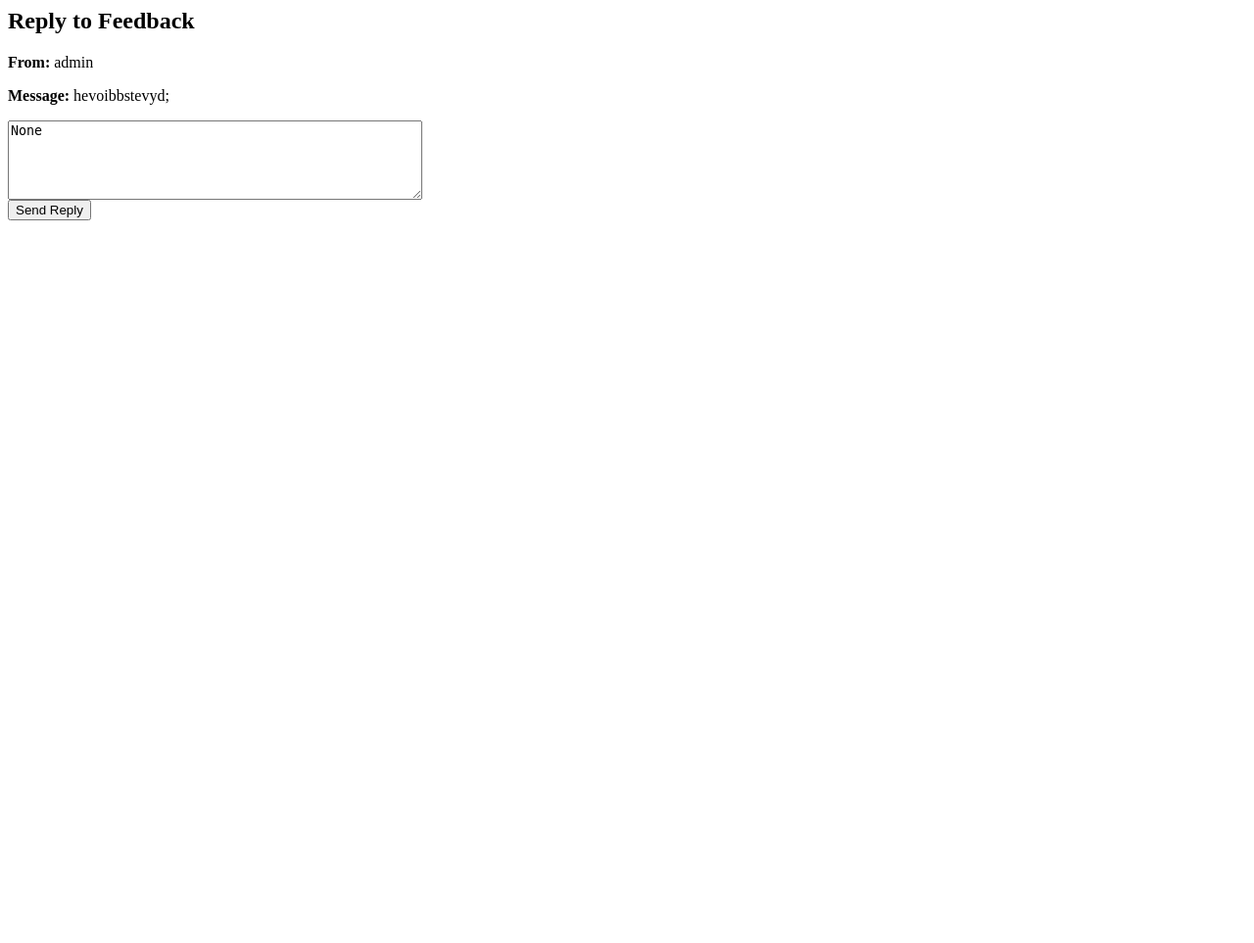
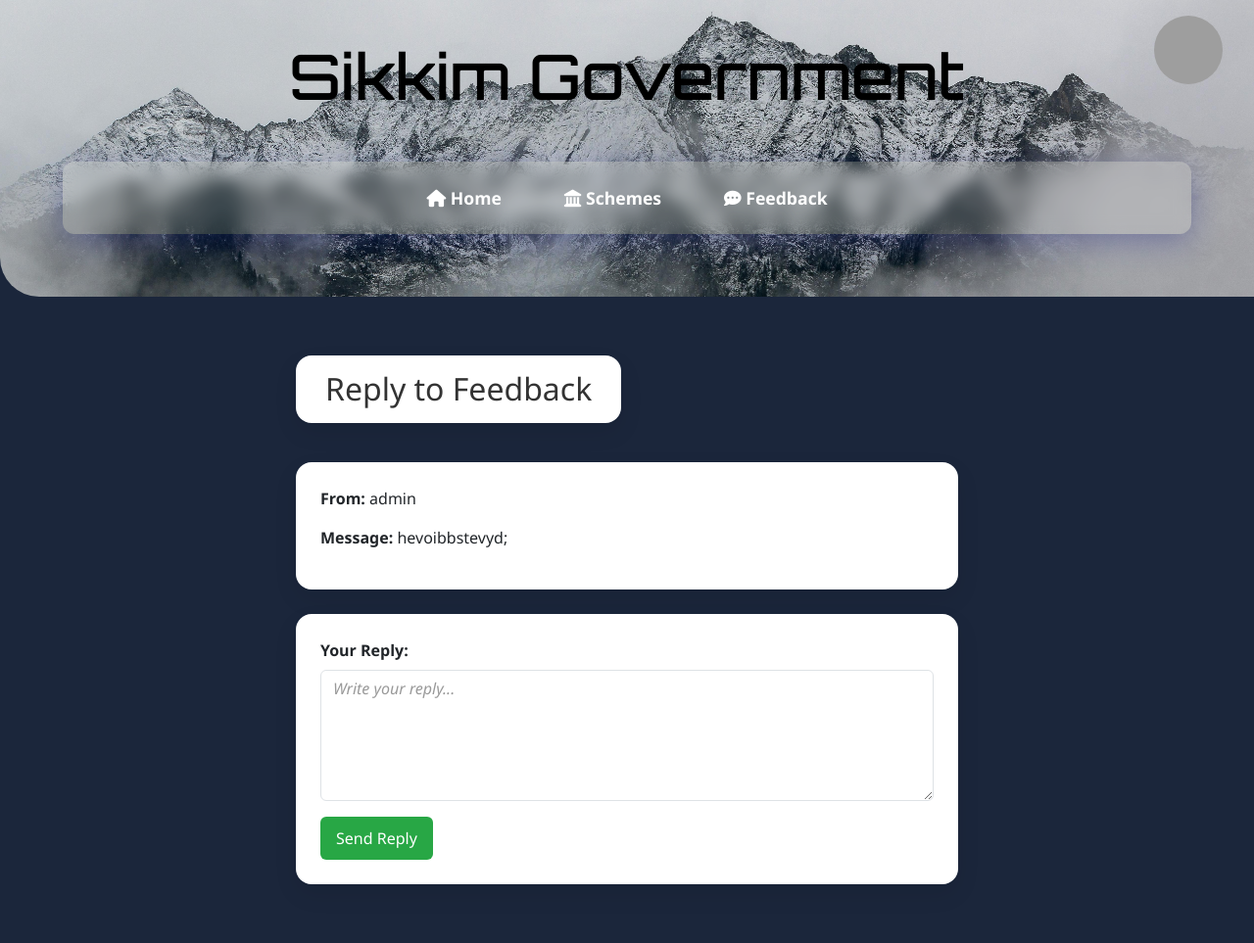
Before and after one commit to how-vaibhav/GovSchemes-Django-, a Django app: template schemesapp/templates/feedback/reply_feedback.html in a window 1280 px wide. Shown: the whole page at 98% size. Before the commit the page ends 225 px from the top, so only its background shows below. Run offline with Django 5.2, Linux system fonts and the light colour scheme; the template is opened without the code that fills it: values that come from a table or form of the project are taken from there, others are empty; data comes from the database, SQL or seed files in the repository; both versions use the stored data as it was after the commit; grey boxes are pictures that could not be loaded.

Commit message:
added css for feedback reply page

```diff
--- a/schemesapp/templates/feedback/reply_feedback.html
+++ b/schemesapp/templates/feedback/reply_feedback.html
@@ -1,9 +1,126 @@
-<h2>Reply to Feedback</h2>
-<p><strong>From:</strong> {{ feedback.user.username }}</p>
-<p><strong>Message:</strong> {{ feedback.message }}</p>
+{% extends "base.html" %} {% load static %} {% block extra_head %}
+<link
+  href="https://cdn.jsdelivr.net/npm/bootstrap@5.3.3/dist/css/bootstrap.min.css"
+  rel="stylesheet"
+/>
+<style>
+  body {
+    background: linear-gradient(to right, #1b263b, #1b263b);
+    min-height: 100vh;
+    font-family: "Segoe UI", Tahoma, Geneva, Verdana, sans-serif;
+  }
 
-<form method="post">
-    {% csrf_token %}
-    <textarea name="reply" rows="5" cols="50" required>{{ feedback.reply }}</textarea><br>
-    <button type="submit">Send Reply</button>
-</form>
+  .reply-container {
+    max-width: 700px;
+    margin: 60px auto;
+  }
+
+  .feedback-card,
+  .reply-form-card {
+    background-color: #fff;
+    border-radius: 16px;
+    box-shadow: 0 10px 25px rgba(0, 0, 0, 0.08);
+    padding: 25px;
+    margin-bottom: 25px;
+  }
+
+  h2 {
+    text-align: center;
+    color: #333;
+    background-color: #fff;
+    border-radius: 16px;
+    box-shadow: 0 10px 25px rgba(0, 0, 0, 0.08);
+    padding: 15px 30px;
+    display: inline-block;
+    margin-bottom: 40px;
+  }
+
+  .btn-submit {
+    background-color: #28a745;
+    color: white;
+    border-radius: 6px;
+    padding: 10px 16px;
+    border: none;
+    transition: background-color 0.3s ease;
+  }
+
+  .btn-submit:hover {
+    background-color: #218838;
+  }
+
+  .form-control::placeholder {
+    color: #999;
+    font-style: italic;
+  }
+
+  .form-control:focus {
+    box-shadow: 0 0 5px rgba(17, 167, 236, 0.6);
+    border-color: #11a7ec;
+  }
+
+  .alert-success {
+    text-align: center;
+    border-radius: 8px;
+    padding: 10px 20px;
+    font-weight: 500;
+  }
+
+  #successMessage {
+    display: none;
+  }
+</style>
+{% endblock %} {% block content %}
+<div class="container reply-container">
+  <!-- Success message (shown via JS) -->
+  <div id="successMessage" class="alert alert-success">
+    ✅ Your reply has been successfully submitted!
+  </div>
+
+  <h2>Reply to Feedback</h2>
+
+  <div class="feedback-card">
+    <p><strong>From:</strong> {{ feedback.user.username }}</p>
+    <p><strong>Message:</strong> {{ feedback.message }}</p>
+  </div>
+
+  <div class="reply-form-card">
+    <form method="post" id="replyForm">
+      {% csrf_token %}
+      <div class="mb-3">
+        <label for="reply" class="form-label"
+          ><strong>Your Reply:</strong></label
+        >
+        <textarea
+          id="reply"
+          name="reply"
+          rows="5"
+          class="form-control"
+          placeholder="Write your reply..."
+          required
+        >
+{{ feedback.reply|default_if_none:"" }}</textarea
+        >
+      </div>
+      <button type="submit" class="btn btn-submit">Send Reply</button>
+    </form>
+  </div>
+</div>
+
+<script>
+  const form = document.getElementById("replyForm");
+  const successBox = document.getElementById("successMessage");
+
+  // Hide success message initially
+  successBox.style.display = "none";
+
+  form.addEventListener("submit", function () {
+    // Show success message after submission
+    successBox.style.display = "block";
+
+    // Optional: auto-hide after 3 seconds
+    setTimeout(() => {
+      successBox.style.display = "none";
+    }, 3000);
+  });
+</script>
+{% endblock %}
```
Also changed, not shown: db.sqlite3.
